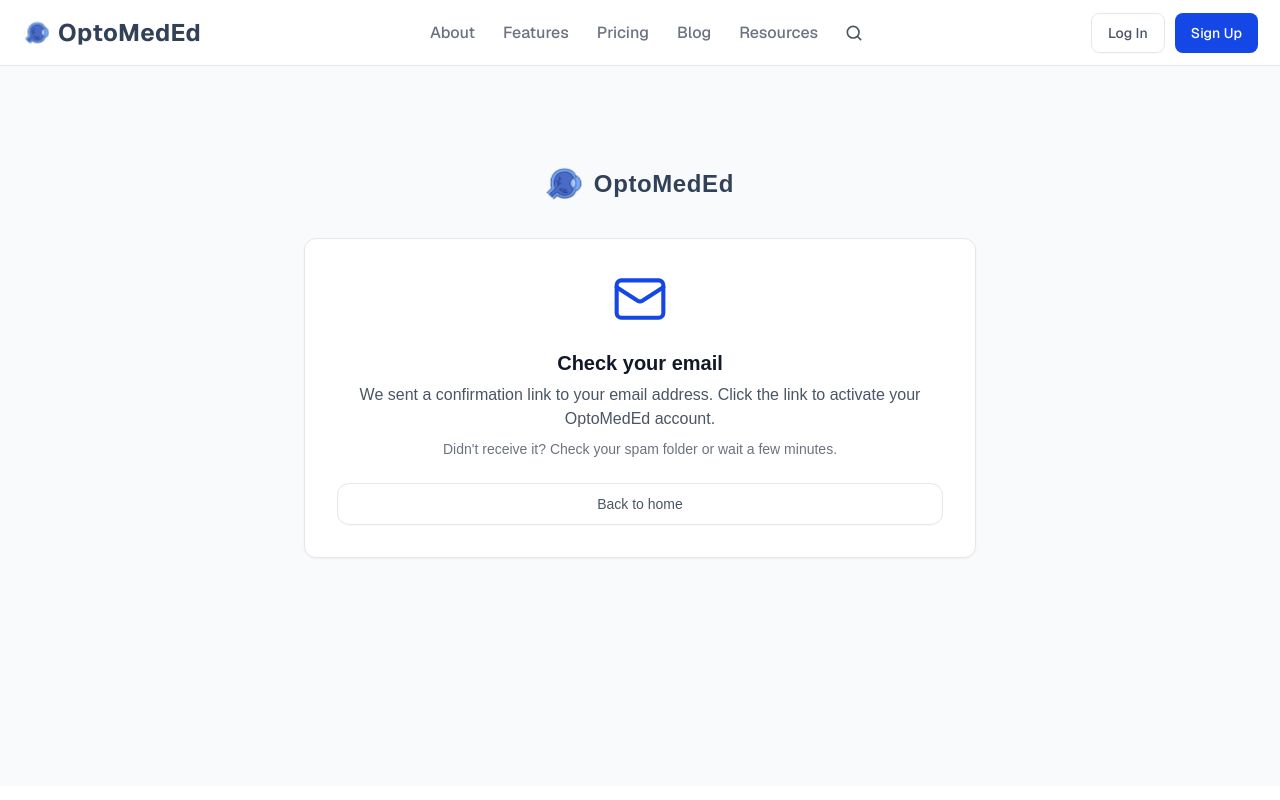
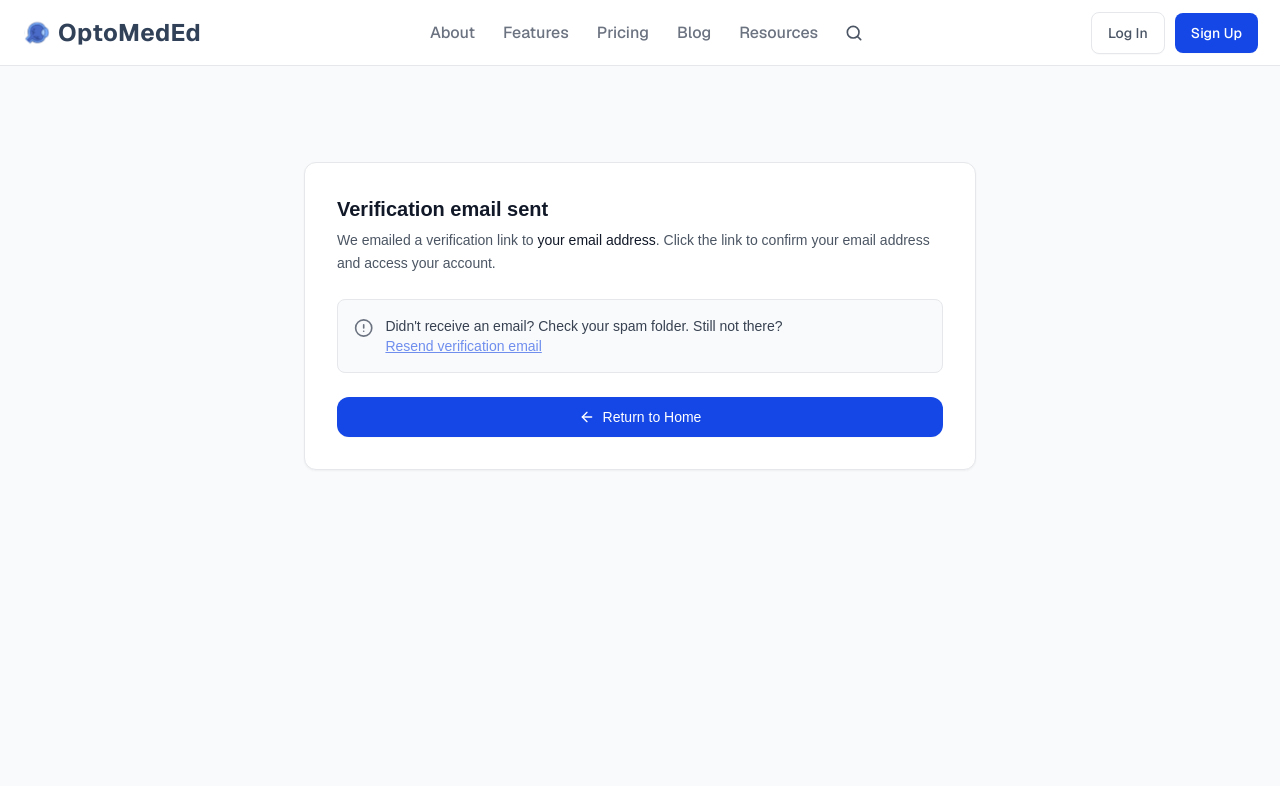
Before and after one commit to OptoMedEd-Git/new-eyecare-platform, a Next.js app: page /signup/check-email in a window 1280 px wide. Shown: the top 800 px of the page. Built offline with nearby package versions, Linux system fonts and the light colour scheme.

Commit message:
Redesign check-email page with email display and resend functionality

```diff
--- a/app/signup/actions.ts
+++ b/app/signup/actions.ts
@@ -8,7 +8,7 @@
   PROFESSION_OPTIONS.map((o) => o.value)
 );
 
-export type SignupResult = { success: true } | { error: string };
+export type SignupResult = { success: true; email: string } | { error: string };
 
 function getSiteUrl(): string {
   const configured = process.env.NEXT_PUBLIC_SITE_URL?.replace(/\/$/, "");
@@ -114,5 +114,5 @@
     return { error: "Something went wrong. Please try again." };
   }
 
-  return { success: true };
+  return { success: true, email };
 }
--- /dev/null
+++ b/app/signup/check-email/actions.ts
@@ -0,0 +1,43 @@
+"use server";
+
+import { createClient } from "@/lib/supabase/server";
+import { headers } from "next/headers";
+
+export type ResendResult = { success: true } | { error: string };
+
+async function resolveSiteUrl(): Promise<string> {
+  const configured = process.env.NEXT_PUBLIC_SITE_URL?.replace(/\/$/, "");
+  if (configured) return configured;
+
+  const headersList = await headers();
+  const host = headersList.get("x-forwarded-host") ?? headersList.get("host");
+  const proto = headersList.get("x-forwarded-proto") ?? "http";
+  if (host) return `${proto}://${host}`;
+  return "http://localhost:3000";
+}
+
+export async function resendVerification(email: string): Promise<ResendResult> {
+  if (!email) {
+    return { error: "No email address provided." };
+  }
+
+  const siteUrl = await resolveSiteUrl();
+  const supabase = await createClient();
+
+  const { error } = await supabase.auth.resend({
+    type: "signup",
+    email,
+    options: {
+      emailRedirectTo: `${siteUrl}/auth/callback`,
+    },
+  });
+
+  if (error) {
+    if (error.message.toLowerCase().includes("rate limit")) {
+      return { error: "Too many requests. Please wait a few minutes before trying again." };
+    }
+    return { error: "Could not resend verification email. Please try again." };
+  }
+
+  return { success: true };
+}
--- a/app/signup/check-email/page.tsx
+++ b/app/signup/check-email/page.tsx
@@ -1,54 +1,106 @@
-import { Mail } from "lucide-react";
-import Image from "next/image";
+"use client";
+
+import { AlertCircle, ArrowLeft } from "lucide-react";
 import Link from "next/link";
+import { Suspense, useMemo, useState } from "react";
+import { useSearchParams } from "next/navigation";
 
-export default function SignupCheckEmailPage() {
+import { resendVerification } from "./actions";
+
+type ResendStatus = "idle" | "success" | "error";
+
+function CheckEmailInner() {
+  const searchParams = useSearchParams();
+  const emailParam = searchParams.get("email") ?? "";
+  const email = useMemo(() => emailParam.trim(), [emailParam]);
+
+  const [isResending, setIsResending] = useState(false);
+  const [resendStatus, setResendStatus] = useState<ResendStatus>("idle");
+  const [resendMessage, setResendMessage] = useState("");
+
+  async function handleResend() {
+    setIsResending(true);
+    setResendStatus("idle");
+    setResendMessage("");
+    try {
+      const result = await resendVerification(email);
+      if ("error" in result) {
+        setResendStatus("error");
+        setResendMessage(result.error);
+        return;
+      }
+      setResendStatus("success");
+      setResendMessage("Verification email resent");
+    } finally {
+      setIsResending(false);
+    }
+  }
+
   return (
     <div className="flex min-h-[calc(100vh-5rem)] w-full justify-center bg-secondary px-4 py-16 sm:py-24">
-      <div className="flex w-full max-w-[672px] flex-col items-center gap-8">
-        <div className="flex items-center gap-2 pl-0.5 pr-1.5 py-0.5">
-          <Image
-            src="/logos/logo.svg"
-            alt=""
-            width={120}
-            height={40}
-            className="h-10 w-auto"
-            priority
-          />
-          <span className="whitespace-nowrap text-2xl font-bold tracking-wide text-slate-700 dark:text-slate-200">
-            OptoMedEd
-          </span>
-        </div>
+      <div className="flex w-full max-w-[672px] flex-col items-center">
+        <div className="w-full rounded-xl border border-gray-200 bg-white p-8 shadow-[0px_1px_2px_0px_rgba(29,41,61,0.05)] dark:border-gray-700 dark:bg-gray-900">
+          <h1 className="text-xl font-semibold text-gray-900">Verification email sent</h1>
+          <p className="mt-1.5 text-sm leading-relaxed text-gray-600">
+            We emailed a verification link to{" "}
+            {email ? (
+              <span className="font-medium text-gray-900">{email}</span>
+            ) : (
+              <span className="font-medium text-gray-900">your email address</span>
+            )}
+            . Click the link to confirm your email address and access your account.
+          </p>
 
-        <div className="w-full rounded-xl border border-gray-200 bg-white p-8 shadow-[0px_1px_2px_0px_rgba(29,41,61,0.05)] dark:border-gray-700 dark:bg-gray-900">
-          <div className="flex flex-col items-center gap-6 text-center">
-            <Mail
-              className="size-14 text-brand"
-              strokeWidth={1.75}
-              aria-hidden
-            />
-            <div className="flex flex-col gap-2">
-              <h1 className="text-xl font-semibold leading-6 text-gray-900 dark:text-gray-100">
-                Check your email
-              </h1>
-              <p className="text-base leading-6 text-text-body">
-                We sent a confirmation link to your email address. Click the link
-                to activate your OptoMedEd account.
-              </p>
-              <p className="text-sm leading-5 text-gray-500 dark:text-gray-400">
-                Didn&apos;t receive it? Check your spam folder or wait a few minutes.
-              </p>
+          <div className="mt-6 rounded-lg border border-gray-200 bg-gray-50 p-4">
+            <div className="flex items-start gap-3">
+              <AlertCircle className="mt-0.5 size-5 text-gray-500" aria-hidden />
+              <div className="text-sm leading-5 text-gray-700">
+                Didn&apos;t receive an email? Check your spam folder. Still not there?{" "}
+                <button
+                  type="button"
+                  onClick={handleResend}
+                  disabled={isResending || !email}
+                  className="font-medium text-brand underline hover:no-underline disabled:cursor-not-allowed disabled:opacity-60"
+                  aria-label="Resend verification email"
+                >
+                  {isResending ? "Resending..." : "Resend verification email"}
+                </button>
+                {resendStatus !== "idle" ? (
+                  <span
+                    className={
+                      "ml-2 inline-block " +
+                      (resendStatus === "success" ? "text-green-700" : "text-red-700")
+                    }
+                    role={resendStatus === "success" ? "status" : "alert"}
+                  >
+                    {resendMessage}
+                  </span>
+                ) : null}
+              </div>
             </div>
+          </div>
 
-            <Link
-              href="/"
-              className="inline-flex w-full items-center justify-center rounded-xl border border-gray-200 bg-white px-4 py-2.5 text-sm font-medium text-text-body shadow-[0px_1px_0.5px_0px_rgba(29,41,61,0.02)] transition-colors hover:bg-gray-50 focus-visible:outline-none focus-visible:ring-2 focus-visible:ring-brand focus-visible:ring-offset-2 dark:border-gray-600 dark:bg-gray-800 dark:text-gray-200 dark:hover:bg-gray-700"
-            >
-              Back to home
-            </Link>
-          </div>
+          <Link
+            href="/"
+            className="mt-6 inline-flex w-full items-center justify-center gap-2 rounded-xl bg-brand px-4 py-2.5 text-sm font-medium text-brand-foreground shadow-[0px_1px_0.5px_0px_rgba(29,41,61,0.02)] transition-colors hover:bg-brand/90 focus-visible:outline-none focus-visible:ring-4 focus-visible:ring-brand/30"
+          >
+            <ArrowLeft className="size-4" aria-hidden />
+            Return to Home
+          </Link>
         </div>
       </div>
     </div>
   );
 }
+
+export default function SignupCheckEmailPage() {
+  return (
+    <Suspense
+      fallback={
+        <div className="flex min-h-[calc(100vh-5rem)] w-full justify-center bg-secondary px-4 py-16 sm:py-24" />
+      }
+    >
+      <CheckEmailInner />
+    </Suspense>
+  );
+}
--- a/app/signup/page.tsx
+++ b/app/signup/page.tsx
@@ -69,7 +69,7 @@
         setFormError(result.error);
         return;
       }
-      router.push("/signup/check-email");
+      router.push(`/signup/check-email?email=${encodeURIComponent(result.email)}`);
     } finally {
       setIsSubmitting(false);
     }
```
